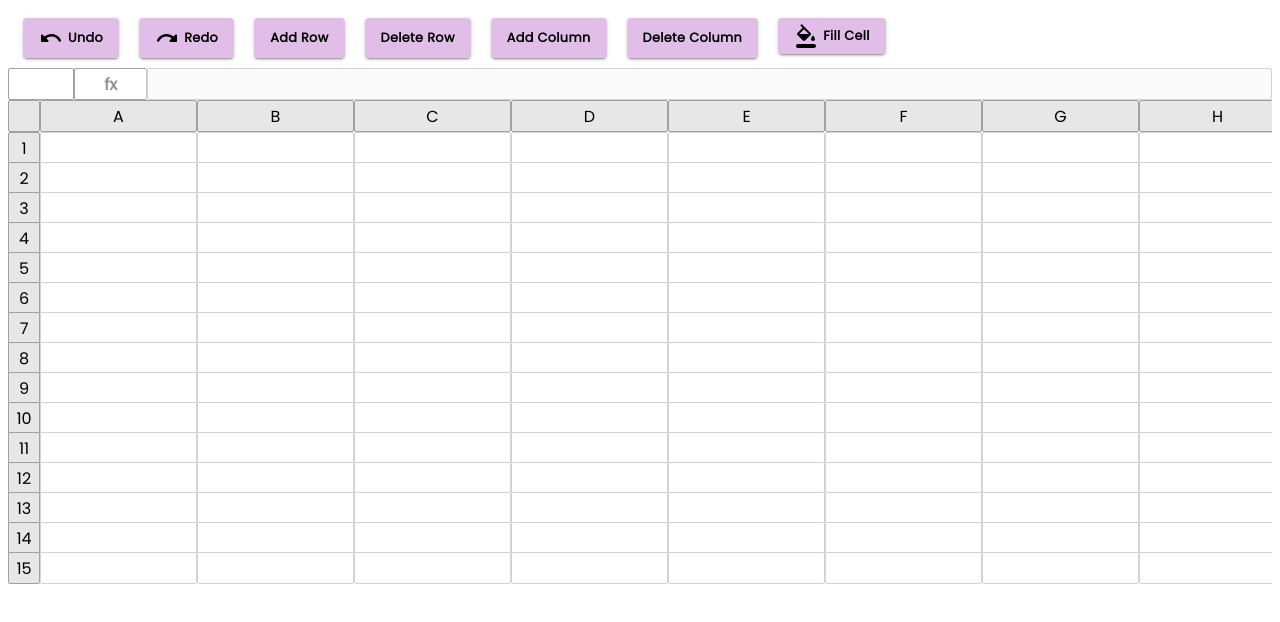
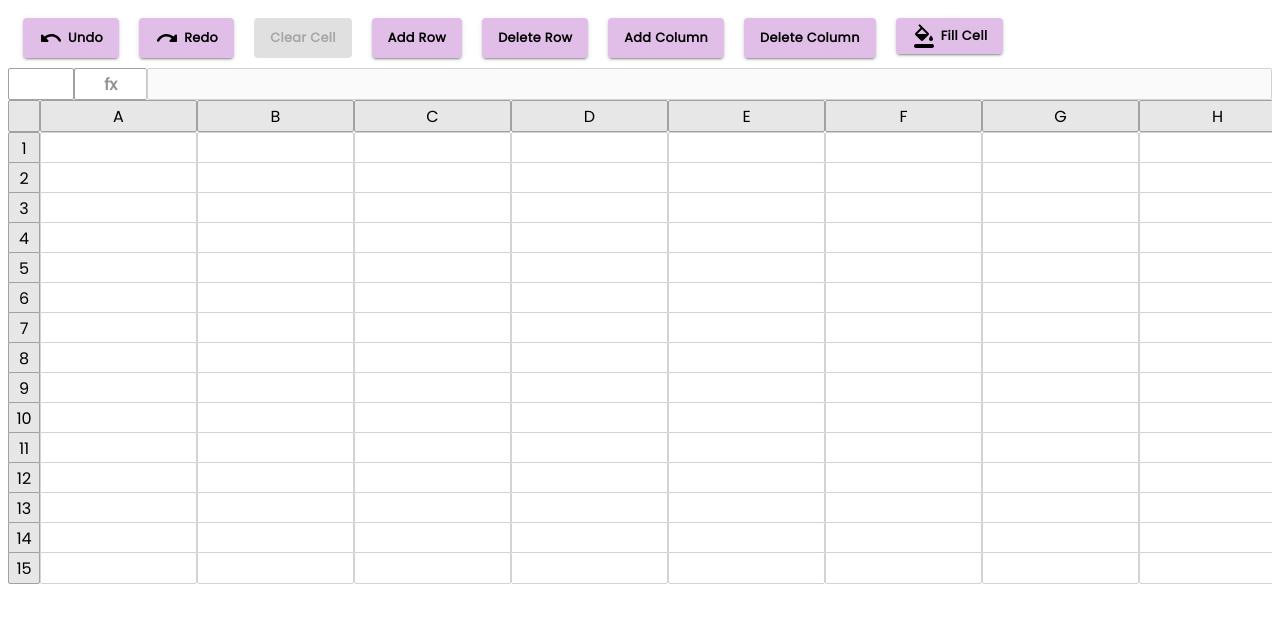
Before and after one commit to dansusman/spreadsheet, a React (Create React App) app in the folder PhaseC/: page / in a window 1280 px wide. Shown: the top 622 px of the page. Built offline with nearby package versions, Linux system fonts and the light colour scheme.

Commit message:
Clear cell button

```diff
--- a/PhaseC/src/components/topBar/index.tsx
+++ b/PhaseC/src/components/topBar/index.tsx
@@ -10,6 +10,7 @@ import {
     deleteColumn,
     deleteRow,
     redo,
+    replaceContent,
     undo,
 } from "../../store/grid/actions";
 import "./TopBar.css";
@@ -60,6 +61,27 @@ const TopBar: React.FC<Props> = ({ selectedCell }) => {
                     <RedoRoundedIcon />
                     <span>Redo</span>
                 </div>
+            </Button>
+            <Button
+                sx={{
+                    ...buttonTheme,
+                }}
+                variant="contained"
+                disabled={selectedCell === null}
+                onClick={() => {
+                    if (selectedCell) {
+                        dispatch(
+                            replaceContent(
+                                spreadSheet,
+                                "",
+                                selectedCell.row,
+                                selectedCell.column
+                            )
+                        );
+                    }
+                }}
+            >
+                Clear Cell
             </Button>
             <Button
                 sx={{ ...buttonTheme }}
```
